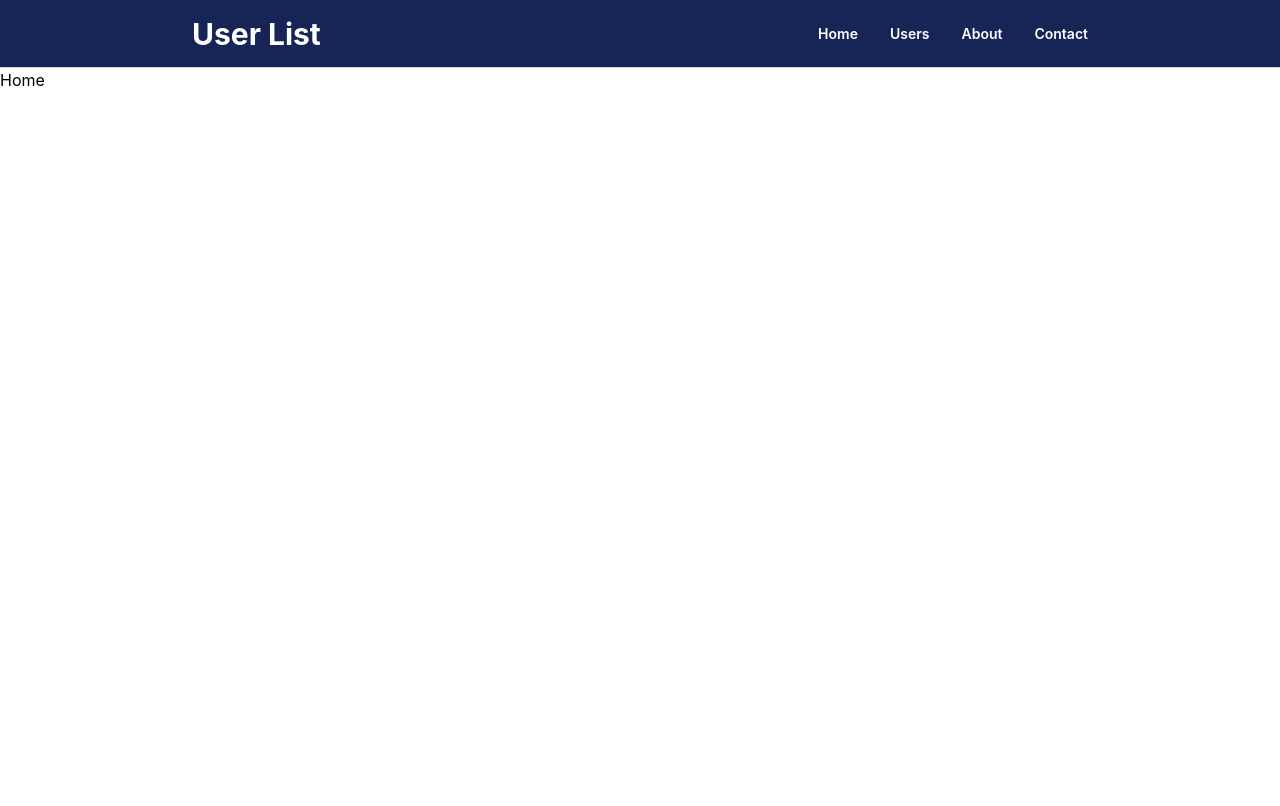
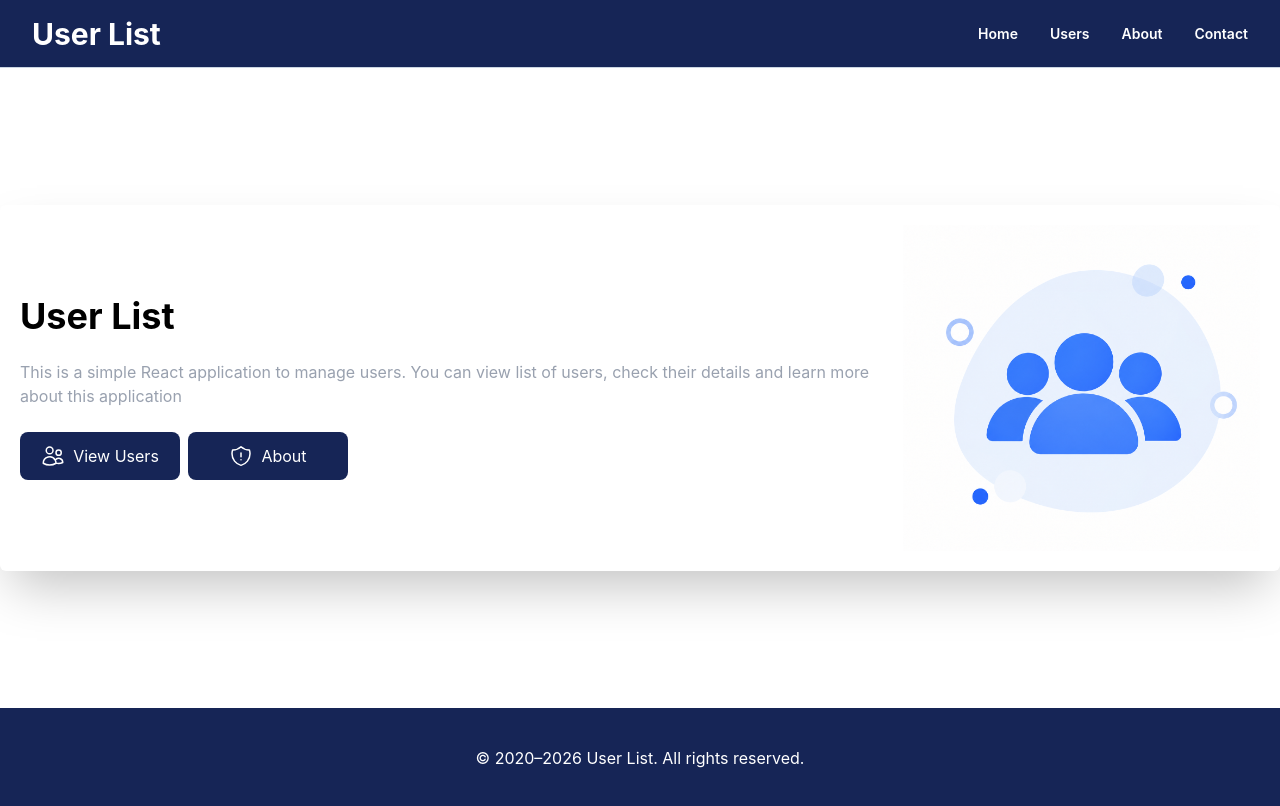
Before and after one commit to devrathul/UserListReactApp, a React (Vite) app: page / in a window 1280 px wide. Built offline with nearby package versions, Linux system fonts and the light colour scheme.

Commit message:
design updated

```diff
--- a/src/Root/index.jsx
+++ b/src/Root/index.jsx
@@ -8,10 +8,15 @@ const Root = () => {
                 <Header />
             </header>
             <main>
-                <div className="container m-auto">
+                <div className="container m-auto md:h-[80vh]">
                     <Outlet />
                 </div>
             </main>
+            <footer>
+                <div className="bg-blue-950 text-white h-[12.5vh] flex flex-col justify-center text-center">
+                    <p>© 2020–2026 User List. All rights reserved.</p>
+                </div>
+            </footer>
         </>
     )
 }
--- a/src/components/About/index.jsx
+++ b/src/components/About/index.jsx
@@ -1,3 +1,36 @@
-const About = () => <h1>About</h1>
+const About = () => {
+    return (
+        <div className='flex flex-col justify-center items-center h-[80vh]'>
+            <div className='px-5 py-5 border-gray-400 rounded-md shadow-2xl w-full'>
+                <div className='flex flex-col gap-6 py-5'>
+                    <h2 className='flex gap-2.5 items-center text-heading text-4xl font-bold'>
+                        About
+                        <span className="border rounded-full p-1">
+                            <svg xmlns="http://www.w3.org/2000/svg" fill="none" viewBox="0 0 24 24" strokeWidth={1.5} stroke="#000" className="size-5">
+                                <path strokeLinecap="round" strokeLinejoin="round" d="M12 9v3.75m0-10.036A11.959 11.959 0 0 1 3.598 6 11.99 11.99 0 0 0 3 9.75c0 5.592 3.824 10.29 9 11.622 5.176-1.332 9-6.03 9-11.622 0-1.31-.21-2.57-.598-3.75h-.152c-3.196 0-6.1-1.25-8.25-3.286Zm0 13.036h.008v.008H12v-.008Z" />
+                            </svg>
+                        </span>
+                    </h2>
+                    <p className='text-heading text-md text-gray-600'>
+                        This User List app is a simple React application built to demonstrate routing. navigation and dynamic data handling. it allows you to:
+                    </p>
+                    <ul className="text-gray-600">
+                        <li>View a list of users</li>
+                        <li>See detailed information about each user</li>
+                        <li>Navigation between different pages using React Router</li>
+                    </ul>
+                    <div className="flex gap-2.5 p-5 rounded-md shadow-2xl">
+                        <span>
+                            <svg xmlns="http://www.w3.org/2000/svg" fill="none" viewBox="0 0 24 24" strokeWidth={1.5} stroke="currentColor" className="size-6">
+                                <path strokeLinecap="round" strokeLinejoin="round" d="M12 18v-5.25m0 0a6.01 6.01 0 0 0 1.5-.189m-1.5.189a6.01 6.01 0 0 1-1.5-.189m3.75 7.478a12.06 12.06 0 0 1-4.5 0m3.75 2.383a14.406 14.406 0 0 1-3 0M14.25 18v-.192c0-.983.658-1.823 1.508-2.316a7.5 7.5 0 1 0-7.517 0c.85.493 1.509 1.333 1.509 2.316V18" />
+                            </svg>
+                        </span>
+                        <p>This app uses a mock data source and does not connect to a real backend.</p>
+                    </div>
+                </div>
+            </div>
+        </div>
+    )
+}
 
 export default About
--- a/src/components/Header/index.jsx
+++ b/src/components/Header/index.jsx
@@ -61,7 +61,7 @@ export default function Header() {
       className="flex py-2 px-4 md:px-8 bg-blue-950 text-white border-b border-slate-300 min-h-[68px] relative z-20"
       aria-label="Main navigation"
     >
-      <div className="max-w-4xl mx-auto flex flex-wrap justify-between items-center gap-4 w-full">
+      <div className="container mx-auto flex flex-wrap justify-between items-center gap-4 w-full">
         <Link
           to="/"
           className="min-w-9 inline-block focus:outline-none rounded"
@@ -73,13 +73,10 @@ export default function Header() {
           id="collapseMenu"
           ref={mobileMenuRef}
           tabIndex="-1"
-          className={`${isMobileOpen ? 'block' : 'hidden'} z-50 outline-none lg:block max-lg:bg-white max-lg:border-l max-lg:border-slate-300 max-lg:w-1/2 max-lg:fixed max-lg:top-0 max-lg:right-0 max-lg:h-full max-lg:shadow-md max-lg:overflow-auto max-sm:w-full`}
+          className={`${isMobileOpen ? 'block' : 'hidden'} z-50 outline-none lg:block max-lg:bg-blue-950 max-lg:border-l max-lg:border-blue-950 max-lg:w-1/2 max-lg:fixed max-lg:top-0 max-lg:right-0 max-lg:h-full max-lg:shadow-md max-lg:overflow-auto max-sm:w-full`}
         >
           {/* Mobile Menu Header */}
-          <div className="py-2 px-4 flex justify-between items-center border-b border-slate-300 sticky top-0 bg-white lg:hidden max-lg:min-h-[68px]">
-            <a href="#" className="inline-block focus:outline-none focus-visible:ring-2 focus-visible:ring-blue-500 rounded">
-              <h1 className="w-auto font-bold">User List</h1>
-            </a>
+          <div className="py-2 px-4 flex justify-between items-center border-b border-blue-950 sticky top-0 bg-blue-950 lg:hidden max-lg:min-h-[68px]">
             <button
               type="button"
               id="toggleClose"
@@ -88,9 +85,10 @@ export default function Header() {
               className="cursor-pointer focus:outline-none focus-visible:ring-2 focus-visible:ring-blue-500 rounded"
             >
               <span className="sr-only">Close main menu</span>
-              <svg xmlns="http://www.w3.org/2000/svg" className="size-4 fill-slate-900" aria-hidden="true" viewBox="0 0 329.269 329">
-                <path d="M194.8 164.77 323.013 36.555c8.343-8.34 8.343-21.825 0-30.164-8.34-8.34-21.825-8.34-30.164 0L164.633 134.605 36.422 6.391c-8.344-8.34-21.824-8.34-30.164 0-8.344 8.34-8.344 21.824 0 30.164l128.21 128.215L6.259 292.984c-8.344 8.34-8.344 21.825 0 30.164a21.27 21.27 0 0 0 15.082 6.25c5.46 0 10.922-2.09 15.082-6.25l128.21-128.214 128.216 128.214a21.27 21.27 0 0 0 15.082 6.25c5.46 0 10.922-2.09 15.082-6.25 8.343-8.34 8.343-21.824 0-30.164zm0 0" />
+              <svg xmlns="http://www.w3.org/2000/svg" fill="none" viewBox="0 0 24 24" strokeWidth={1.5} stroke="#fff" className="size-6">
+                <path strokeLinecap="round" strokeLinejoin="round" d="M6 18 18 6M6 6l12 12" />
               </svg>
+
             </button>
           </div>
 
@@ -131,9 +129,10 @@ export default function Header() {
           className="cursor-pointer lg:hidden focus:outline-none  rounded"
         >
           <span className="sr-only">Open main menu</span>
-          <svg className="size-7 fill-slate-900" aria-hidden="true" viewBox="0 0 20 20" xmlns="http://www.w3.org/2000/svg">
-            <path fillRule="evenodd" d="M3 5a1 1 0 011-1h12a1 1 0 110 2H4a1 1 0 01-1-1zM3 10a1 1 0 011-1h12a1 1 0 110 2H4a1 1 0 01-1-1zM3 15a1 1 0 011-1h12a1 1 0 110 2H4a1 1 0 01-1-1z" clipRule="evenodd"></path>
+          <svg xmlns="http://www.w3.org/2000/svg" fill="none" viewBox="0 0 24 24" strokeWidth={1.5} stroke="#fff" className="size-6">
+            <path strokeLinecap="round" strokeLinejoin="round" d="M3.75 6.75h16.5M3.75 12h16.5m-16.5 5.25h16.5" />
           </svg>
+
         </button>
       </div>
     </nav>
--- a/src/components/Home/index.jsx
+++ b/src/components/Home/index.jsx
@@ -1,3 +1,43 @@
-const Home = () => <h1>Home</h1>
+import { Link } from 'react-router-dom'
+
+import userimg from '../../assets/images/users-img.png'
+
+const Home = () => {
+    return (
+        <div className='flex flex-col justify-center items-center md:h-[80vh]'>
+            <div className='px-5 py-5 border-gray-400 rounded-md shadow-2xl w-full'>
+                <div className='flex flex-col md:flex-row justify-items-center items-center justify-center gap-2.5'>
+                    <div className='flex flex-col gap-6 shrink-2'>
+                        <h2 className='text-heading text-4xl font-bold'>
+                            User List
+                        </h2>
+                        <p className='text-heading text-md text-gray-400'>
+                            This is a simple <span>React</span> application to manage users. You can view list of users, check their details and learn more about this application
+                        </p>
+                        <div className='flex gap-2'>
+                            <Link to="/user" className='flex justify-center items-center px-4 py-3 rounded-lg gap-2 bg-blue-950 w-[160px] text-white'>
+                                <span>
+                                    <svg xmlns="http://www.w3.org/2000/svg" fill="none" viewBox="0 0 24 24" strokeWidth={1.5}  className="size-6">
+                                        <path stroke="#fff" strokeLinecap="round" strokeLinejoin="round" d="M15 19.128a9.38 9.38 0 0 0 2.625.372 9.337 9.337 0 0 0 4.121-.952 4.125 4.125 0 0 0-7.533-2.493M15 19.128v-.003c0-1.113-.285-2.16-.786-3.07M15 19.128v.106A12.318 12.318 0 0 1 8.624 21c-2.331 0-4.512-.645-6.374-1.766l-.001-.109a6.375 6.375 0 0 1 11.964-3.07M12 6.375a3.375 3.375 0 1 1-6.75 0 3.375 3.375 0 0 1 6.75 0Zm8.25 2.25a2.625 2.625 0 1 1-5.25 0 2.625 2.625 0 0 1 5.25 0Z" />
+                                    </svg>
+                                </span>
+                                View Users
+                            </Link>
+                            <Link to="/about" className='flex justify-center items-center px-4 py-3 rounded-lg gap-2 bg-blue-950 w-[160px] text-white'>
+                                <span>
+                                    <svg xmlns="http://www.w3.org/2000/svg" fill="none" viewBox="0 0 24 24" strokeWidth={1.5} stroke="#fff" className="size-6">
+                                        <path strokeLinecap="round" strokeLinejoin="round" d="M12 9v3.75m0-10.036A11.959 11.959 0 0 1 3.598 6 11.99 11.99 0 0 0 3 9.75c0 5.592 3.824 10.29 9 11.622 5.176-1.332 9-6.03 9-11.622 0-1.31-.21-2.57-.598-3.75h-.152c-3.196 0-6.1-1.25-8.25-3.286Zm0 13.036h.008v.008H12v-.008Z" />
+                                    </svg>
+                                </span>
+                                About
+                            </Link>
+                        </div>
+                    </div>
+                    <div className='shrink'><img className='w-96' src={userimg} alt="users" title="users" /></div>
+                </div>
+            </div>
+        </div>
+    )
+}
 
 export default Home
--- a/src/components/NotFound/index.jsx
+++ b/src/components/NotFound/index.jsx
@@ -1,3 +1,10 @@
-const NotFound = () => <h1>Not Found</h1>
+const NotFound = () => (
+    <div className='flex flex-col justify-center items-center h-[80vh]'>
+        <div className='px-5 py-5 border-gray-400 rounded-md w-full'>
+            <h2 className="items-center text-heading text-4xl font-bold text-center">Page Not Found</h2>
+        </div>
+    </div>
+)
+
 
 export default NotFound
--- a/src/components/User/index.jsx
+++ b/src/components/User/index.jsx
@@ -6,7 +6,6 @@ const User = (props) => {
 
     return (
         <div>
-            <h1>User</h1>
             <ul className="grid xm:grid-cols-1 sm:grid-cols-2 md:grid-cols-4 lg:grid-cols-6 gap-4">
                 {userlist.map((eachuser) => (
                     <li className="shadow-xl p-4 rounded-2xl" key={eachuser.id}>
--- a/src/components/Userdetails/index.jsx
+++ b/src/components/Userdetails/index.jsx
@@ -12,10 +12,12 @@ const Userdetails = (props) => {
     const { name, email } = specificuserdetail[0]
 
     return (
-        <div>
-            <h1 className="text-lg text-heading font-semibold">User Details</h1>
-            <h2 className="text-md text-heading font-semibold">{name}</h2>
-            <p className="text-sm text-gray-500">{email}</p>
+        <div className='flex flex-col justify-center items-center h-[80vh]'>
+            <div className='px-5 py-5 border-gray-400 rounded-md shadow-2xl w-full'>
+                <h2 className="items-center text-heading text-4xl font-bold text-center">User Details</h2>
+                <h3 className="text-md text-heading font-semibold">{name}</h3>
+                <p className="text-sm text-gray-500">{email}</p>
+            </div>
         </div>
     )
 }
```
Also changed, not shown: src/assets/images/users-img.png (added).
